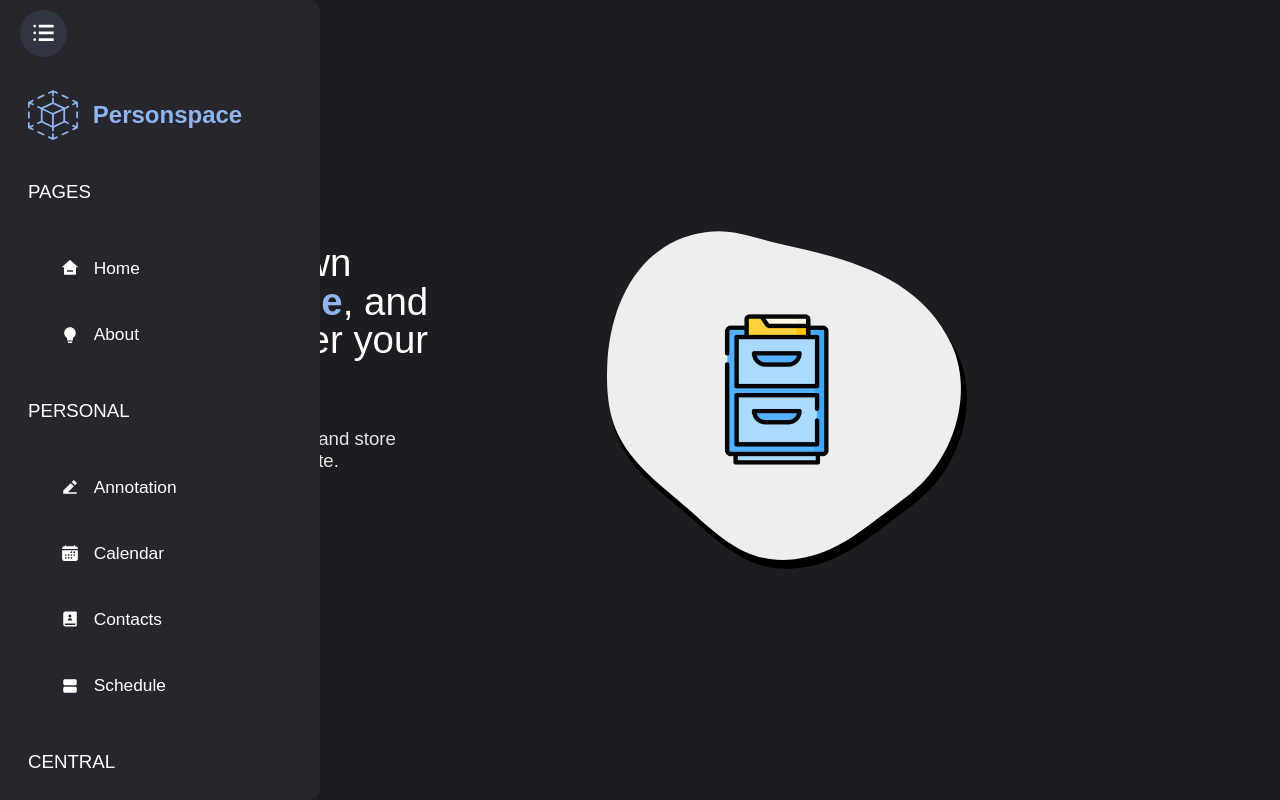
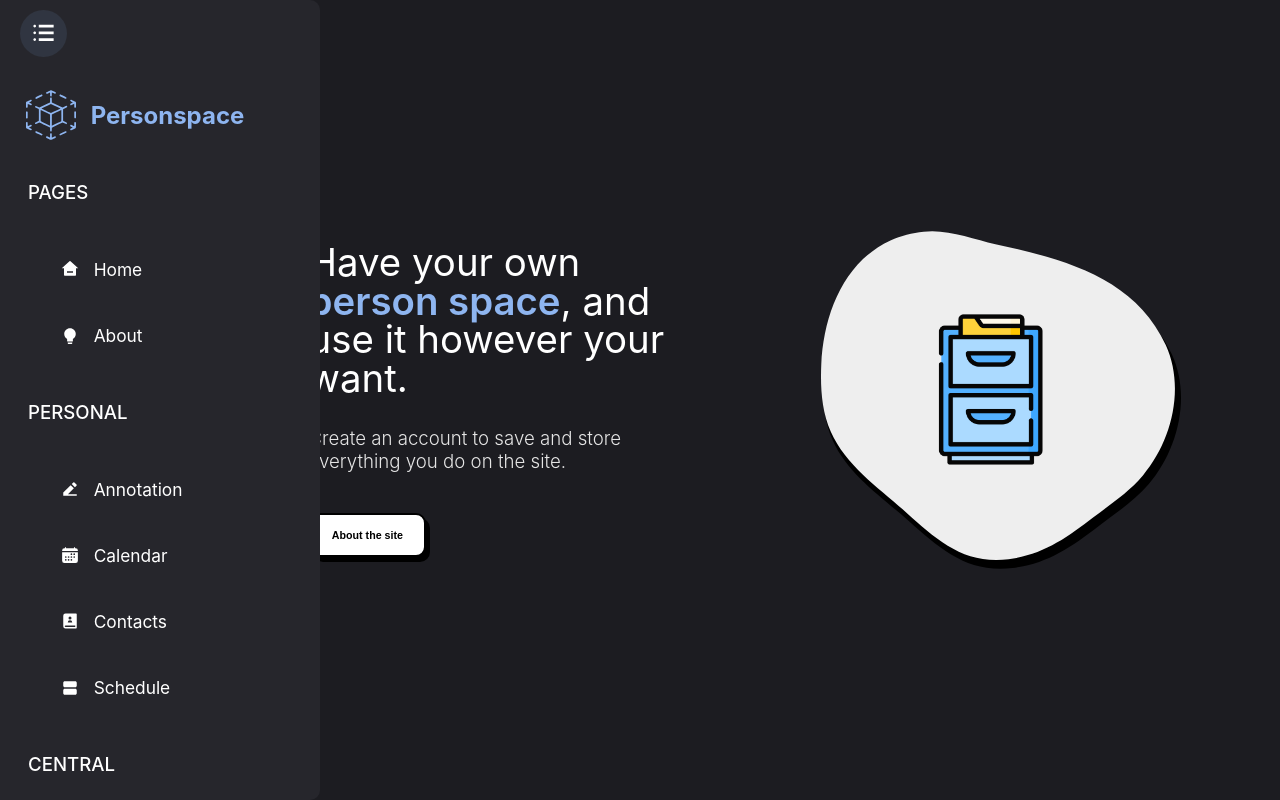
Before and after one commit to RichardPompeo/personspace, a Next.js app in the folder apps/web/: page / in a window 1280 px wide. Built offline with nearby package versions, Linux system fonts and the light colour scheme; a web font is replaced by a local one.

Commit message:
fix: adjusted layout from page, navbar and home

```diff
--- a/apps/web/app/page.tsx
+++ b/apps/web/app/page.tsx
@@ -5,6 +5,7 @@ import { initReactI18next } from "react-i18next";
 import LanguageDetector from "i18next-browser-languagedetector";
 
 import { ThemeProvider } from "styled-components";
+import { LayoutProvider } from "../context/LayoutProvider";
 
 import Layout from "../layout";
 
@@ -27,7 +28,9 @@ i18n
 export default function Page() {
   return (
     <ThemeProvider theme={dark}>
-      <Layout />
+      <LayoutProvider>
+        <Layout />
+      </LayoutProvider>
     </ThemeProvider>
   );
 }
--- a/apps/web/components/Navbar.tsx
+++ b/apps/web/components/Navbar.tsx
@@ -1,4 +1,5 @@
-import React, { useState } from "react";
+import React, { useContext } from "react";
+import Link from "next/link";
 import { useTranslation } from "react-i18next";
 
 import { AiFillBulb } from "react-icons/ai";
@@ -7,9 +8,8 @@ import { TfiMenuAlt } from "react-icons/tfi";
 import { MdViewAgenda, MdHelpCenter } from "react-icons/md";
 import { RiEdit2Fill, RiContactsBook2Fill, RiHome3Fill } from "react-icons/ri";
 
-import Link from "next/link";
-
 import logo from "../assets/personspace-logo.svg";
+import { LayoutContext } from "../context/LayoutProvider";
 import {
   Container,
   MButton,
@@ -22,13 +22,9 @@ import {
 } from "../styles/components/NavbarStyles";
 
 export default function NavBar() {
-  const [menu, setMenu] = useState<Boolean>(true);
-
   const { t } = useTranslation();
 
-  const handleMenuVisibility = () => {
-    return menu ? setMenu(false) : setMenu(true);
-  };
+  const { menu, handleMenuVisibility } = useContext(LayoutContext);
 
   return (
     <>
--- a/apps/web/layout/index.tsx
+++ b/apps/web/layout/index.tsx
@@ -1,16 +1,27 @@
-import React from "react";
+import React, { useContext } from "react";
+import { Row, Col } from "antd";
 
 import NavBar from "../components/Navbar";
 import Home from "../pages/home";
 
 import GlobalStyle from "../styles/global";
+import { LayoutContext } from "../context/LayoutProvider";
+import { Container } from "../styles/components/LayoutStyles";
 
 export default function Layout() {
+  const { menu } = useContext(LayoutContext);
+
   return (
-    <div>
+    <Container>
       <GlobalStyle />
-      <NavBar />
-      <Home />
-    </div>
+      <Row>
+        <Col span={ menu ? 4 : 2}>
+          <NavBar />
+        </Col>
+        <Col span={ menu ? 8 : 10}>
+          <Home />
+        </Col>
+      </Row>
+    </Container>
   );
-}
+};
```
